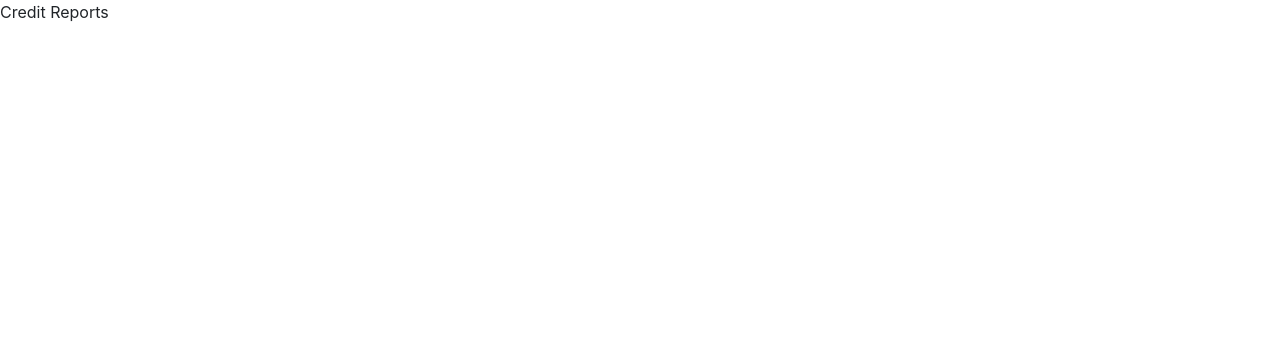
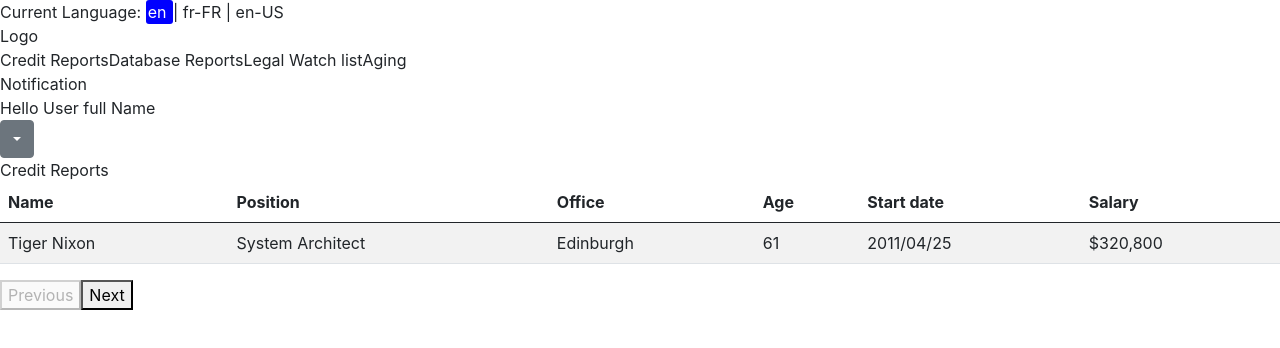
Before and after one commit to cynner-g/alliabce-credit-frontend, a Next.js app in the folder front-end/: page /credit-reports in a window 1280 px wide. Shown: the top 348 px of the page. Built offline with nearby package versions, Linux system fonts and the light colour scheme.

Commit message:
datagrid and main navigation

```diff
--- /dev/null
+++ b/front-end/components/datatable/pagination.js
@@ -0,0 +1,14 @@
+import { useRouter } from "next/router";
+
+const Pagination = function ({ page, totalPage, lastPage }) {
+    console.warn(lastPage, ":", page);
+    const router = useRouter();
+    return (
+        <>
+            <button onClick={() => router.push(`/credit-report?page=${page - 1}`)} disabled={page <= 1}>Previous</button>
+            <button onClick={() => router.push(`credit-report?page=${page + 1}`)} disabled={page >= lastPage}>Next</button>
+        </>
+    )
+}
+
+export default Pagination
--- a/front-end/components/header.js
+++ b/front-end/components/header.js
@@ -1,11 +1,11 @@
 import Link from 'next/link'
 import Lang from './lang';
-
 import { useRouter } from "next/router";
 
 
 const Header = () => {
     const router = useRouter();
+    return (
         <>
             <Lang />
             <div>
@@ -17,7 +17,22 @@ const Header = () => {
                 <Link activeClassName={router.pathname === "/legal-watchlist"} href="/legal-watchlist"><a>Legal Watch list</a></Link>
                 <Link activeClassName={router.pathname === "/aging"} href="/aging"><a>Aging</a></Link>
             </div>
+            <div>Notification</div>
+            <div>Hello User full Name</div>
+            <div>
+                <div className="dropdown">
+                    <button className="btn btn-secondary dropdown-toggle" type="button" id="dropdownMenuButton1" data-bs-toggle="dropdown" aria-expanded="false">
+
+                    </button>
+                    <ul className="dropdown-menu" aria-labelledby="dropdownMenuButton1">
+                        <li><a className="dropdown-item" href="#">Action</a></li>
+                        <li><a className="dropdown-item" href="#">Another action</a></li>
+                        <li><a className="dropdown-item" href="#">Something else here</a></li>
+                    </ul>
+                </div>
+            </div>
         </>
+    )
 }
 
 export default Header;
--- a/front-end/pages/_app.js
+++ b/front-end/pages/_app.js
@@ -1,7 +1,12 @@
+import React, { useEffect } from 'react';
 import 'bootstrap/dist/css/bootstrap.css';
+
 import '../styles/globals.css'
 import Head from 'next/head'
 function MyApp({ Component, pageProps }) {
+  useEffect(() => {
+    import("bootstrap/dist/js/bootstrap");
+  }, []);
   return (
     <>
       <Head>
--- a/front-end/pages/credit-reports/index.js
+++ b/front-end/pages/credit-reports/index.js
@@ -1,9 +1,65 @@
-const CreditReports = () => {
+import Header from "../../components/header"
+import { useRouter } from "next/router"
+import Pagination from "../../components/datatable/pagination"
+
+
+const CreditReports = ({ page, totalPage }) => {
+    const router = useRouter()
+    const limit = 3
+    const lastPage = Math.ceil(totalPage / limit)
+
     return (
         <>
+            <Header />
             Credit Reports
+
+            <table id="example" className="table table-striped">
+                <thead>
+                    <tr>
+                        <th>Name</th>
+                        <th>Position</th>
+                        <th>Office</th>
+                        <th>Age</th>
+                        <th>Start date</th>
+                        <th>Salary</th>
+                    </tr>
+                </thead>
+                <tbody>
+                    <tr>
+                        <td>Tiger Nixon</td>
+                        <td>System Architect</td>
+                        <td>Edinburgh</td>
+                        <td>61</td>
+                        <td>2011/04/25</td>
+                        <td>$320,800</td>
+                    </tr>
+                </tbody>
+            </table>
+            <Pagination page={page} totalPage={totalPage} lastPage={lastPage} />
         </>
     )
 }
 
+/**
+ *
+ *
+ * @export
+ * @param {*} { query: { page = 1, data = null, totalPage = 10 } }
+ * @return {*}
+ */
+export async function getServerSideProps({ query: { page = 1, data = null, totalPage = 10 } }) {
+    const start = +page === 1 ? 0 : (+page + 1)
+    /**
+     * limit, start, search item
+     */
+    return {
+        props: {
+            data: data,
+            page: page,
+            totalPage
+        }
+    }
+
+}
+
 export default CreditReports
```
Lines whose indentation alone changed are shown as unchanged.
